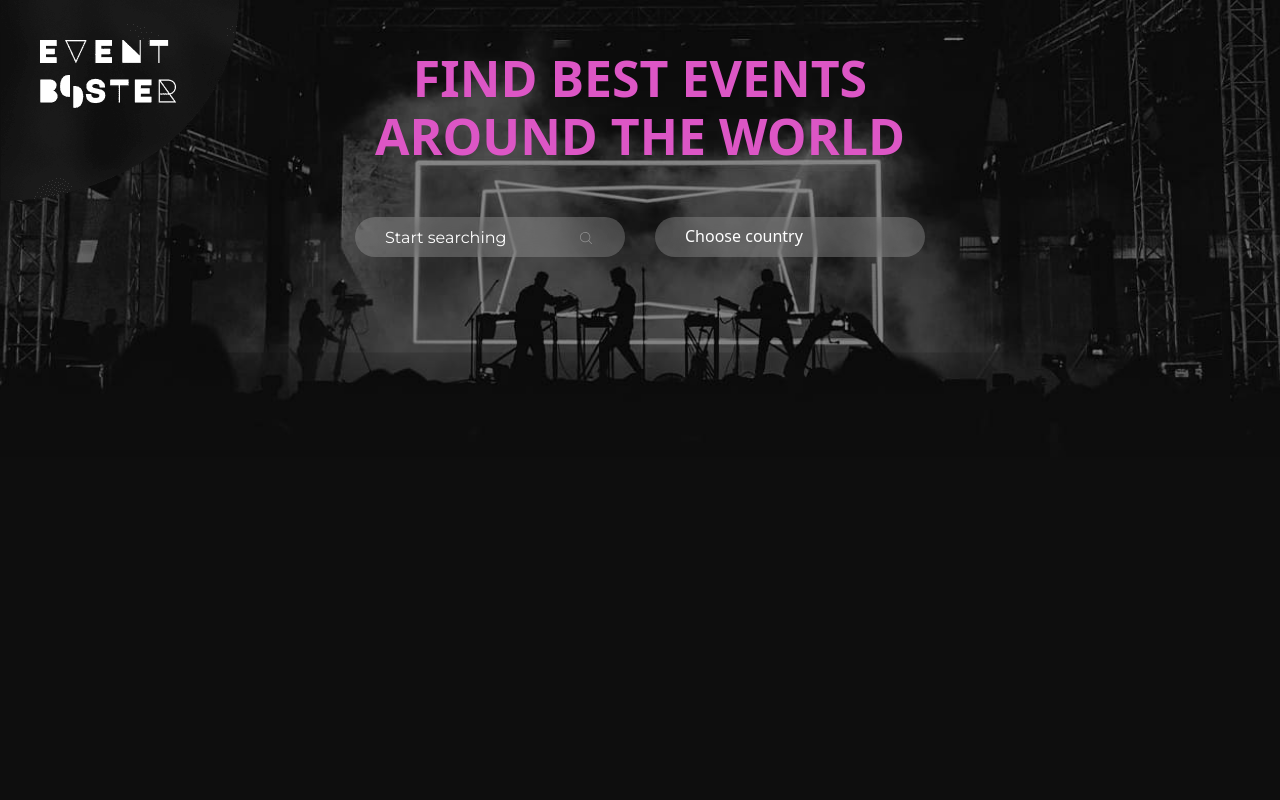
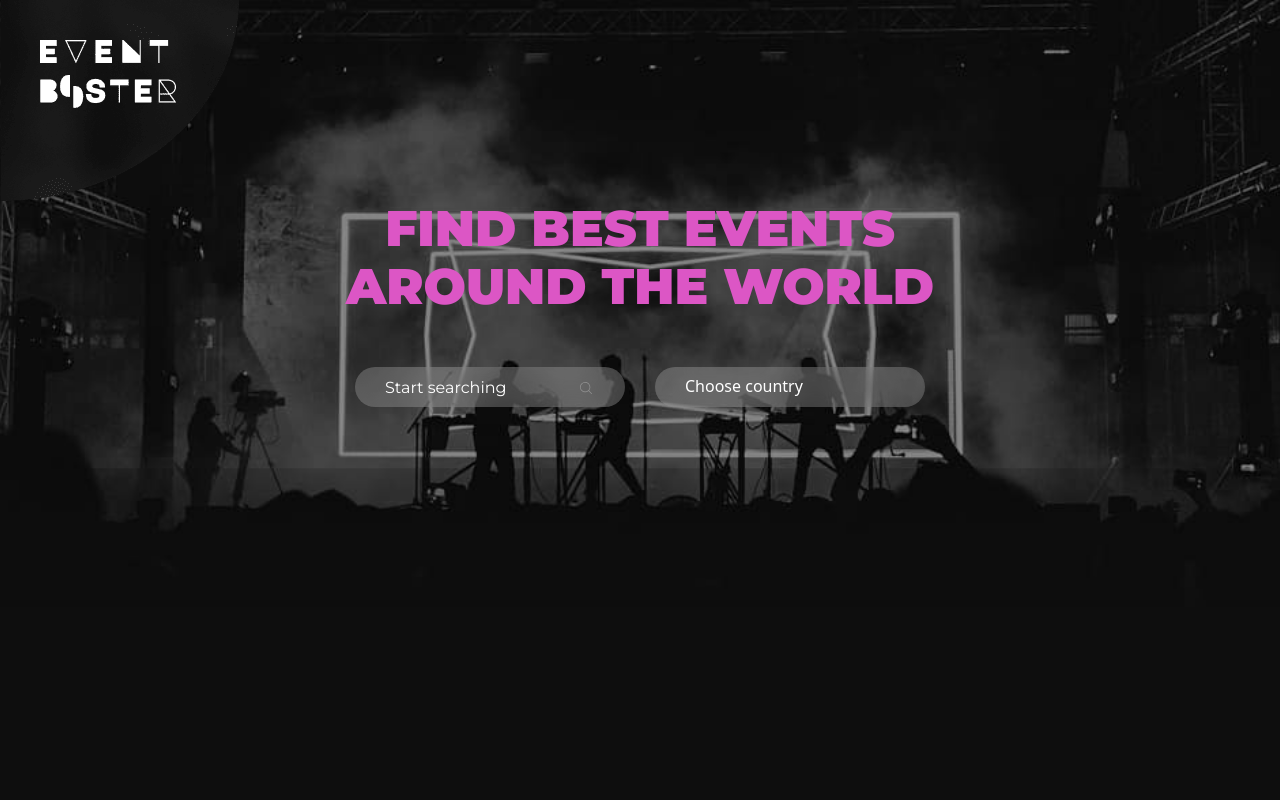
Before and after one commit to Miha77777ua/Event-Booster, a website: page index.html in a window 1280 px wide. Shown: the top 800 px of the page. Drawn offline with nearby package versions, Linux system fonts and the light colour scheme.

Commit message:
vlada's header fix

```diff
--- a/scss/components/_filter.scss
+++ b/scss/components/_filter.scss
@@ -1,15 +1,18 @@
 .header__inputs {
-  width: 570px;
   height: 40px;
   margin: 0 auto;
   display: flex;
-  flex-direction: row;
+  flex-direction: column;
+  align-items: center;
   gap: 30px;
   margin-top: 52px;
+  margin-bottom: 30px;
+
   @media screen and (min-width: 768px) {
     flex-direction: row;
     justify-content: space-between;
     width: 570px;
+    margin-bottom: 0;
   }
 }
 
--- a/scss/layout/_header.scss
+++ b/scss/layout/_header.scss
@@ -1,10 +1,3 @@
-.header__title{
-    font-weight: 900;
-    font-size: 50px;
-    text-align: center;
-    color: #dc56c5;
-}
-
 .header__logo{
     position: absolute;
     display: block;
@@ -49,7 +42,26 @@
 
   @media screen and (min-width: 1200px) {
     background-image: url('../images/bg_header_desk.jpg');
-    padding-top: 50px;
+    padding-top: 200px;
     padding-bottom: 200px;
   }
 }
+
+.header__title{
+    font-family: 'Montserrat';
+    font-weight: 900;
+    font-size: 25px;
+    text-align: center;
+    color: #dc56c5;
+    margin-bottom: 25px;
+
+    @media screen and (min-width: 768px) {
+      font-size: 30px;
+      margin-bottom: 27px;
+    }
+
+    @media screen and (min-width: 1200px) {
+      font-size: 50px;
+      margin-bottom: 32px;
+    }
+}
```
Also changed, not shown: css/main.min.css, 2 other files.
